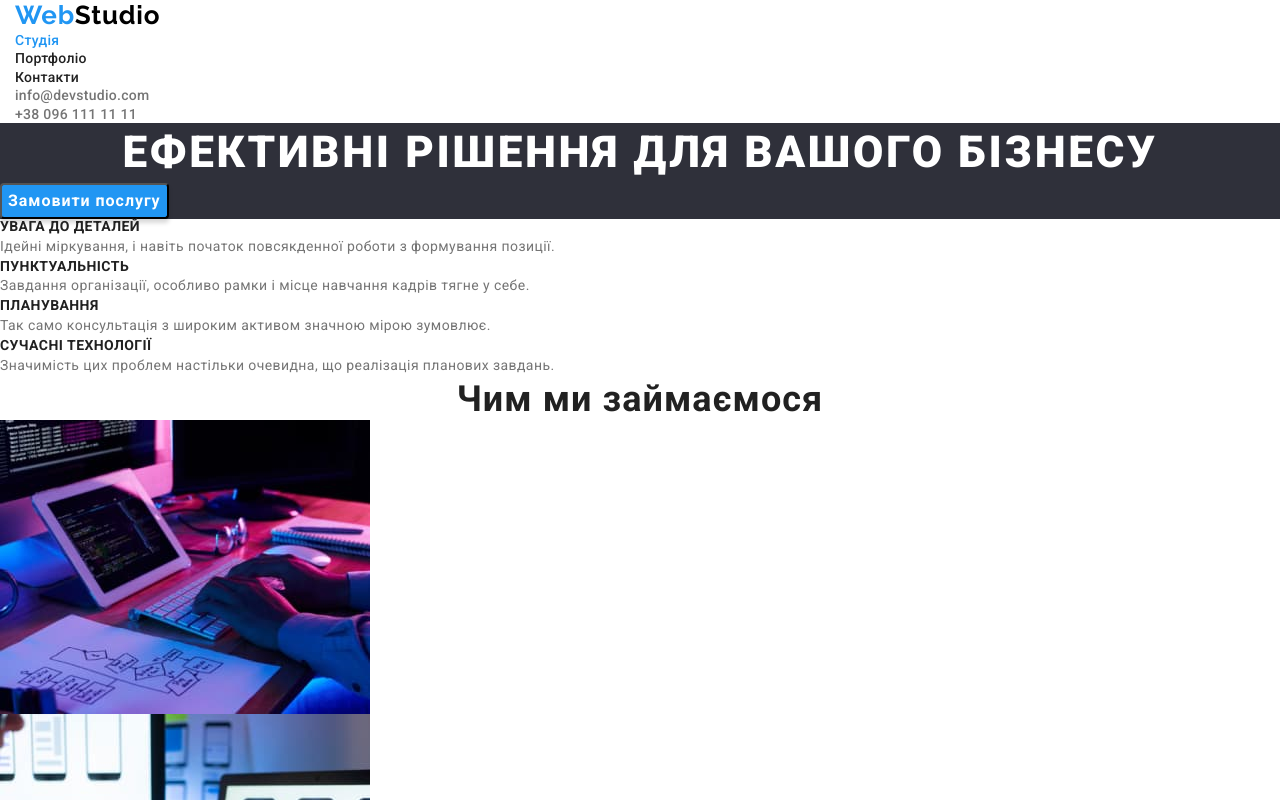
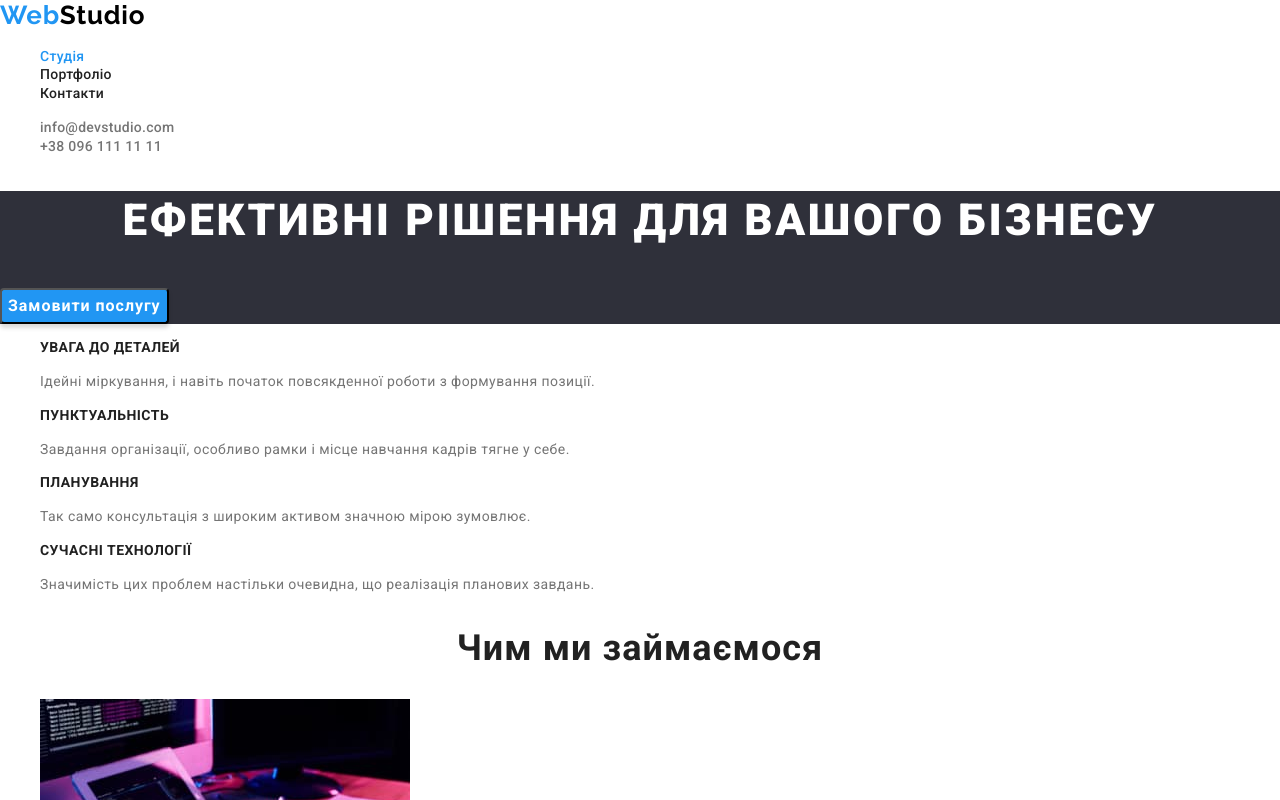
Before and after one commit to Andrzej33/Andrzej33-goit-markup-hw-03, a plain HTML site: page index.html in a window 1280 px wide. Shown: the top 800 px of the page. Drawn offline with nearby package versions, Linux system fonts and the light colour scheme.

Commit message:
Revert "Update styles.css"
This reverts commit d1025473d90e481d37927db5e409b073eb196916.

```diff
--- a/css/styles.css
+++ b/css/styles.css
@@ -7,40 +7,17 @@
   --primary-bkg-bt-color: #f5f4fa;
   --primary-title-color: #212121;
   --bkg-footer-color: #2f303a;
-
-    p,
-    h1,
-    h2,
-    h3,
-    h4,
-    h5,
-    h6 {
-      margin: 0;}
-
-ul{margin: 0;
-padding-left: 0;}
-
-button{cursor: pointer;}
-
-address{font-style: normal;}
-
-img{display: block;}
-
+}
 body {
   font-family: "roboto", sans-serif;
   color: #757575;
-  /* margin: 0; */
+  margin: 0;
 }
 ul {
   list-style: none;
 }
 .link {
   text-decoration: none;
-}
-.container{
-  width: 1200px;
-  padding-left: 15px;
-  padding-right: 15px;
 }
 /* .section{padding-top: 94px;
 padding-bottom: 94px;} */
```
